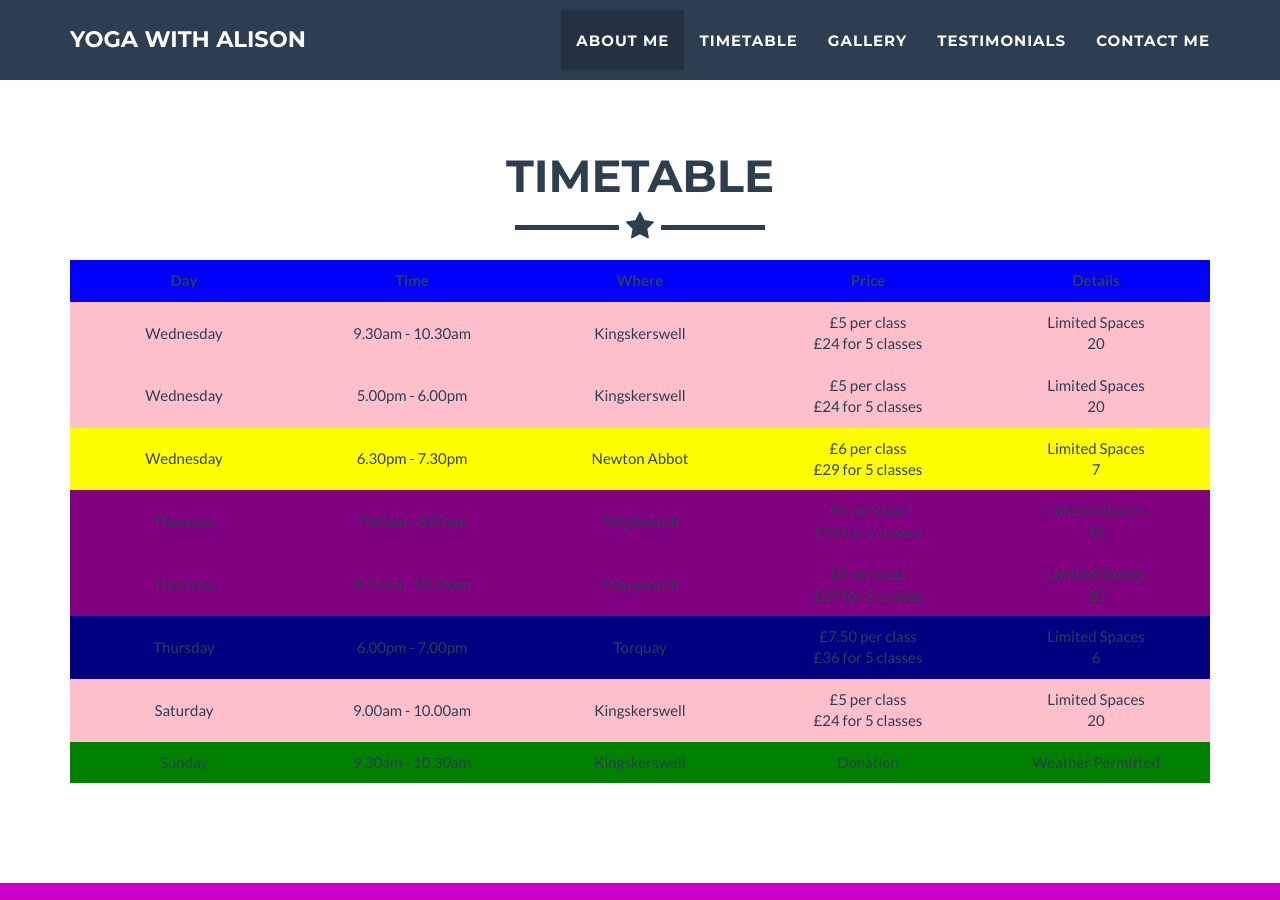
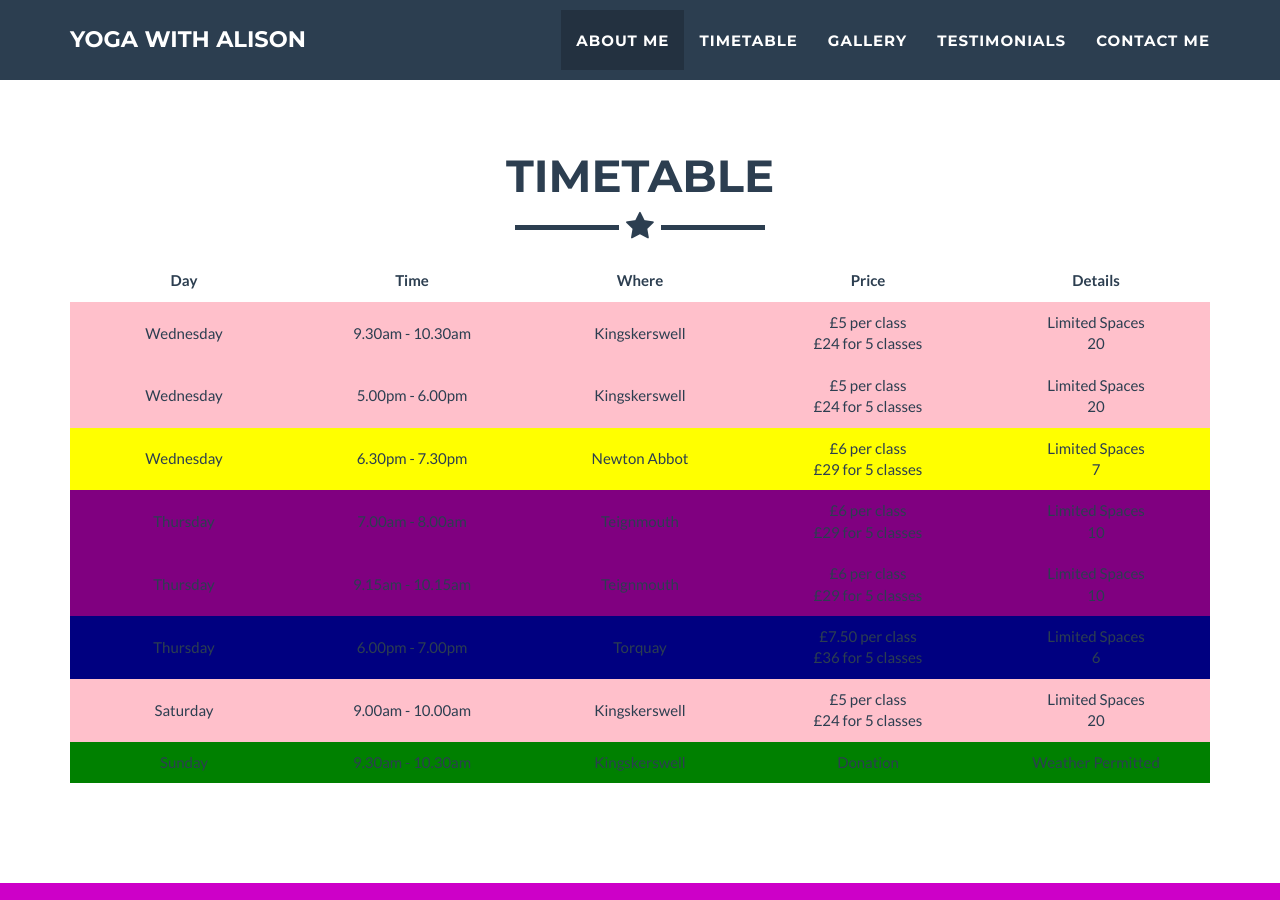
Before and after one commit to YogaWithAlison/yogawithalison.github.io, a Jekyll site: the page built from index.html, in a window 1280 px wide and 900 px high, scrolled down 1529 px. Built offline with Jekyll 4.4.1, drawn with Linux system fonts in a browser that asks for light colours.

Commit message:
table header

```diff
--- a/_includes/timetable.html
+++ b/_includes/timetable.html
@@ -12,7 +12,7 @@
 
                   <TABLE class="timetable" style="width:100%">
 
-                        <TR style="background-color: blue">
+                        <TR style="background-color: 174, 214, 241">
                               <TH>Day</TH>
                               <TH>Time</TH>
                               <TH>Where</TH>
```
